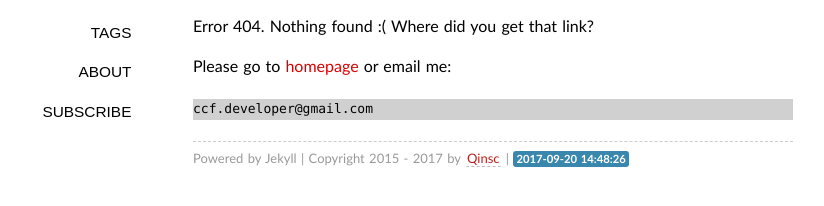
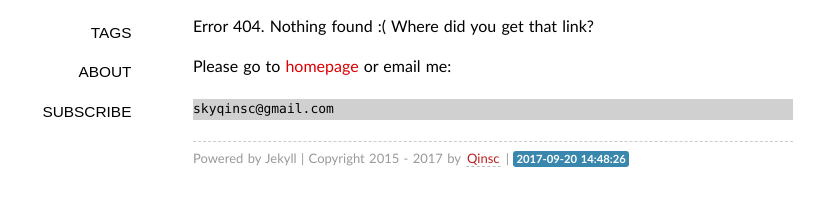
Before and after one commit to skyqinsc/skyqinsc.github.io, a Jekyll site: the page built from 404.md, in a window 1280 px wide. Shown: the part 135-341 px from the top of the page, without its empty margins (147-971 px from the left). Built offline with Jekyll 4.4.1, drawn with Linux system fonts in a browser that asks for light colours; some web fonts are replaced; comment, search, counter and statistics services are not loaded.

Commit message:
MOD: 修复404页面

```diff
--- a/404.md
+++ b/404.md
@@ -10,4 +10,4 @@ Error 404. Nothing found :( Where did you get that link?
 
 Please go to [homepage](/) or email me:
 
-    ccf.developer@gmail.com
+    skyqinsc@gmail.com
--- a/_config.yml
+++ b/_config.yml
@@ -1,5 +1,5 @@
 permalink: /:year/:month/:day/:title/
-url: http://github.algocode.cn
+url: http://skyqinsc.github.io
 author: Qinsc
 highlighter: rouge
 exclude: ["Rakefile", "CNAME", "README.md"]
```
